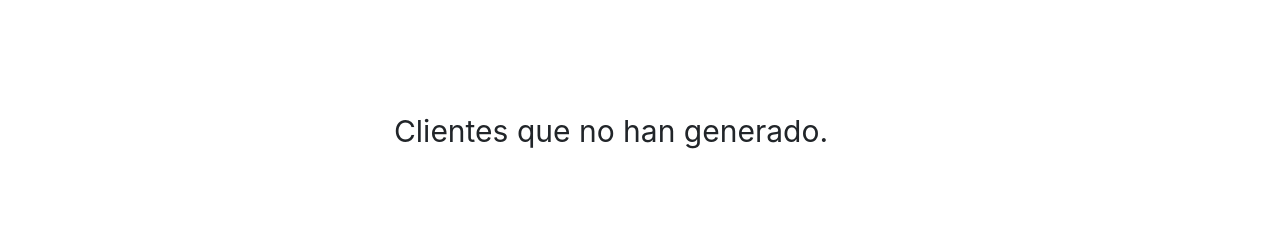
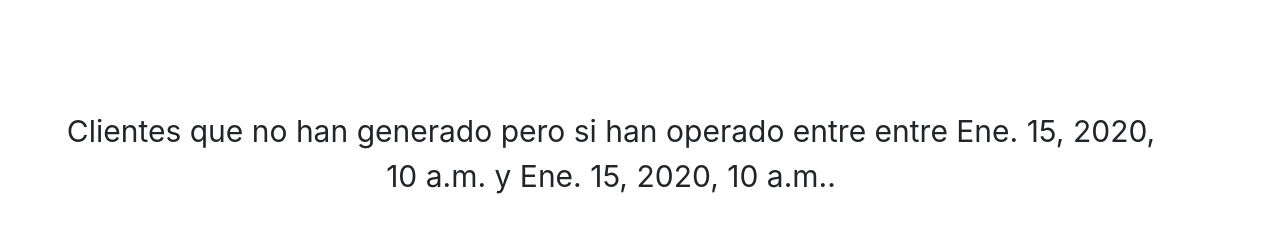
Before and after one commit to stsaolguin/Fynsa-1, a Django app: template fynsa_src/fynsa/templates/salida-bases_copy.html in a window 1280 px wide. Shown: the part 6258-6500 px from the top of the page. Run offline with Django 3.2, Linux system fonts and the light colour scheme; a user stored in the database is signed in; tables that the repository leaves empty hold one stand-in row (values such as "Sample post"); the template is opened without the code that fills it: most values are stand-ins (such as "Sample title", 1, 10 or a date in 2020); some libraries are stand-ins or nearby versions.

Commit message:
corregí el salida-bases-copy con los clientes que no han generado pero si operado

```diff
--- a/fynsa_src/fynsa/templates/salida-bases_copy.html
+++ b/fynsa_src/fynsa/templates/salida-bases_copy.html
@@ -136,7 +136,7 @@
                    <div id="facturastabla_div"></div>
             </div>
             <div class="no_operaron_class">
-                <div class="titulo">Clientes que no han generado.</div>
+                <div class="titulo">Clientes que no han generado pero si han operado entre entre {{ fecha_inicial }} y {{ fecha_final }}.</div>
 
                 <ul class="lista_no_operaron_class">
                         {% for d in no_operaron %}
```
